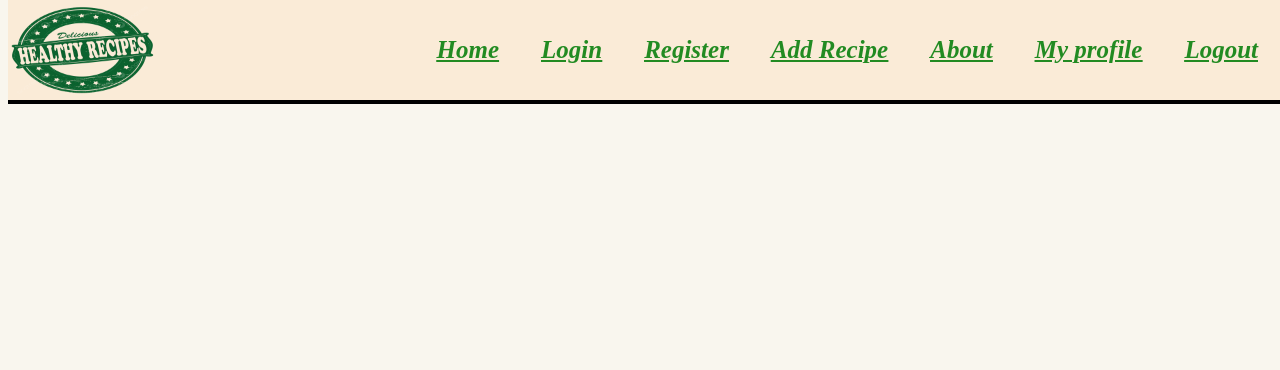
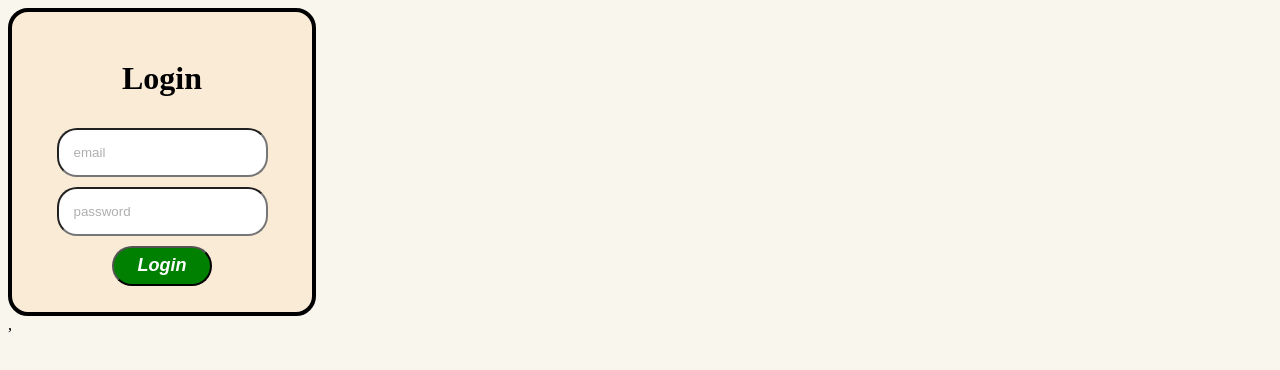
Before and after one commit to ViktorGeorgiev98/fhealthyRecipesBlogReactFullStack, a React (Vite) app in the folder client/: page /login in a window 1280 px wide. Shown: the top 370 px of the page. Built offline with nearby package versions, Linux system fonts and the light colour scheme.

Commit message:
created login page form and css

```diff
--- a/client/src/App.css
+++ b/client/src/App.css
@@ -1 +1,3 @@
-@import '../src/components/NavBar/NavBar.css'
+@import '../src/components/NavBar/NavBar.css';
+@import '../src/components/Home/HomePage.css';
+@import '../src/components/LoginRegister/Login.css';
--- a/client/src/App.jsx
+++ b/client/src/App.jsx
@@ -1,13 +1,20 @@
 
 import './App.css'
+import HomePage from './components/Home/HomePage';
+import Login from './components/LoginRegister/Login';
 import NavBar from './components/NavBar/NavBar'
+import { Routes, Route } from 'react-router-dom';
 
 function App() {
 
 
   return (
     <>
-      <NavBar />
+      {/* <NavBar /> */}
+      <Routes>
+        <Route path='/' element={<HomePage />} />
+        <Route path='/login' element={<Login />} />
+      </Routes>
     </>
   )
 }
--- /dev/null
+++ b/client/src/components/Home/HomePage.css
@@ -0,0 +1,3 @@
+.home {
+    vertical-align: bottom;
+}
--- /dev/null
+++ b/client/src/components/Home/HomePage.jsx
@@ -0,0 +1,7 @@
+const HomePage = () => {
+    return (
+       <div className="home">this is home page</div>
+    )
+}
+
+export default HomePage;
--- /dev/null
+++ b/client/src/components/LoginRegister/Login.css
@@ -0,0 +1,42 @@
+.login-page {
+    border: 4px solid black;
+    border-radius: 20px;
+    width: 300px;
+    height: 300px;
+    background-color: antiquewhite;
+    justify-content: center;
+    display: flex;
+    align-items: center;
+
+}
+
+.login-form {
+    padding: 10px;
+    margin: 10px;
+    display: flex;
+    flex-direction: column;
+    gap: 10px;
+    align-items: center;
+    input {
+        padding: 15px;
+        border-radius: 20px;
+        &::placeholder {
+            color: rgb(175, 175, 175);
+        }
+    }
+    button {
+        border-radius: 20px;
+        width: 100px;
+        height: 40px;
+        cursor: pointer;
+        background-color: green;
+        color: white;
+        font-style: italic;
+        font-weight: 600;
+        font-size: 18px;
+    }
+    button:hover {
+        background-color: white;
+        color: green;
+    }
+}
--- /dev/null
+++ b/client/src/components/LoginRegister/Login.jsx
@@ -0,0 +1,14 @@
+const Login = () => {
+    return (
+        <div className="login-page">
+            <form className="login-form">
+                <h1>Login</h1>
+                <input type="text" placeholder="email"/>
+                <input type="text" placeholder="password"/>
+                <button type="submit">Login</button>
+            </form>
+        </div>
+    )
+}
+
+export default Login;
--- a/client/src/components/NavBar/NavBar.css
+++ b/client/src/components/NavBar/NavBar.css
@@ -6,6 +6,7 @@
 }
 
 .nav-bar {
+    z-index: 1000;
     /* padding: 2em; */
     margin: 0px 0px 20px 0px;
     width: 100%;
```
